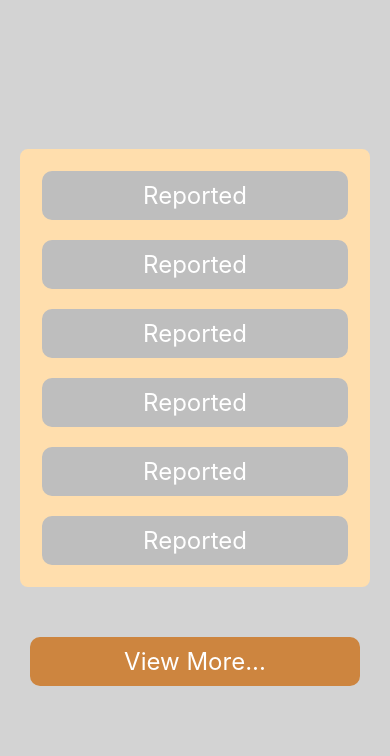
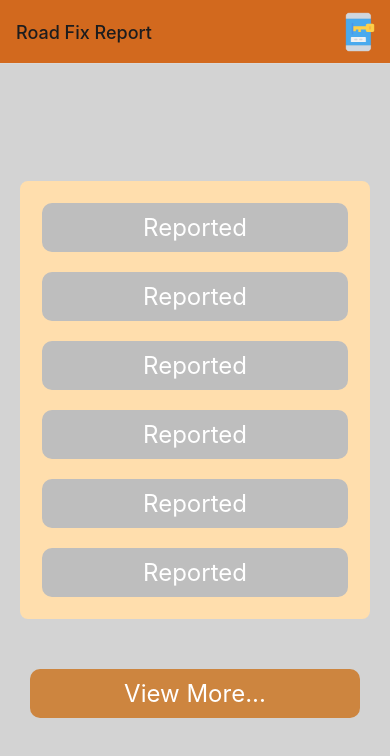
Before and after one commit to Yahar1/road-fix-report, a React Native app: screen /Splash in a window 390 px wide. Shown: the top 756 px of the page. Built offline with nearby package versions, Linux system fonts and the light colour scheme.

Commit message:
Simple commit

```diff
--- a/App.js
+++ b/App.js
@@ -1,5 +1,5 @@
 import React from 'react'
-import { View, Text } from 'react-native'
+import { View, Text, Pressable, Image } from 'react-native'
 import {NavigationContainer} from '@react-navigation/native';
 import {createNativeStackNavigator} from '@react-navigation/native-stack';
 import Splash from './Screens/Splash';
@@ -8,17 +8,38 @@ import Sign_Up from './Screens/Sign_Up';
 
 import General from './Screens/General';
 import Detail from './Screens/Detail';
+import Home from './Screens/Home';
 
 const Stack = createNativeStackNavigator();
 
 const App = () => {
+  const onPress = () => {
+    console.log('Pressed');
+  };
   return (
     <NavigationContainer>
       <Stack.Navigator>
         <Stack.Screen
           name="Splash"
           component={Splash}
-          options={{headerShown: false}}
+          options={({ navigation }) => ({
+          headerStyle: { backgroundColor: '#D2691E' },
+          title:'Road Fix Report',
+          headerRight: () => (
+            <Pressable
+              onPress={() => {
+                // Implement your navigation logic here
+                navigation.navigate('Login');
+              }}
+              style={{ marginRight: 10 }}
+            >
+              <Image
+                source={require('./img/Login.png')}
+                style={{ width: 40, height: 40 }}
+              />
+            </Pressable>
+          ),
+        })}
         />
         <Stack.Screen
           name="Login"
@@ -30,11 +51,11 @@ const App = () => {
           component={Sign_Up}
           options={{ title: 'Sign In' }}
         />
-        {/*<Stack.Screen
+        <Stack.Screen
           name="Home"
           component={Home}
           options={{ title: 'Welcome' }}
-        />*/}
+        />
         <Stack.Screen
           name="General"
           component={General}
--- a/Screens/Home.js
+++ b/Screens/Home.js
@@ -2,7 +2,11 @@ import { View, Text, ScrollView, StyleSheet, Image, Button } from 'react-native'
 import React from 'react'
 import data from './Data.json'
 
-const Home = () => {
+  const Home = ({ navigation }) => {
+    const onPress = () => {
+      navigation.navigate('Home');
+    };
+
   return (
     <ScrollView>
       {data.map(d => (
--- a/Screens/Login.js
+++ b/Screens/Login.js
@@ -8,6 +8,10 @@ const Login = ({ navigation }) => {
   });
 
   const onPress = () => {
+    navigation.navigate('General');
+    // Add your logic here for handling the sign-in button press
+  };
+  const onPress1 = () => {
     navigation.navigate('Sign_Up');
     // Add your logic here for handling the sign-in button press
   };
@@ -64,14 +68,14 @@ const Login = ({ navigation }) => {
           <View style={styles.formAction}>
             <TouchableOpacity onPress={onPress}>
               <View style={styles.btn}>
-                <Text style={styles.btnText}>Sign in</Text>
+                <Text style={styles.btnText}>Log in</Text>
               </View>
             </TouchableOpacity>
           </View>
 
           <TouchableOpacity
             onPress={() => {
-              // handle link
+              navigation.navigate('Sign_Up');
             }}
             style={{ marginTop: 'auto' }}>
             <Text style={styles.formFooter}>
--- a/Screens/Sign_Up.js
+++ b/Screens/Sign_Up.js
@@ -11,7 +11,7 @@ export default function Sign_Up({ navigation }) {
   });
 
   const onPress = () => {
-    navigation.navigate('General');
+    navigation.navigate('Login');
     // Add your logic here for handling the sign-up button press
   };
 
@@ -93,11 +93,11 @@ export default function Sign_Up({ navigation }) {
 
             <TouchableOpacity
               onPress={() => {
-                // handle link
+                navigation.navigate('Login');
               }}>
               <Text style={styles.formFooter}>
                 Already have an account?{' '}
-                <Text style={{ textDecorationLine: 'underline' }}>Sign in</Text>
+                <Text style={{ textDecorationLine: 'underline' }}>Log in</Text>
               </Text>
             </TouchableOpacity>
           </View>
--- a/Screens/Splash.js
+++ b/Screens/Splash.js
@@ -8,10 +8,6 @@ const Splash = ({ navigation }) => {
 
   return (
     <View style={styles.main}>
-      <Pressable
-        onPress={onPress}  // Call the onPress function when Pressable is pressed
-        onLongPress={() => console.warn('long press')}
-      >
         <View style={styles.header}>
           <View style={styles.reportedFrame}>
             <Text style={styles.pressableBtn}>Reported</Text>
@@ -25,7 +21,6 @@ const Splash = ({ navigation }) => {
         <View style={styles.viewMoreContainer}>
           <Text style={[styles.pressableBtn, styles.viewMoreBtn]}>View More...</Text>
         </View>
-      </Pressable>
     </View>
   );
 };
```
Also changed, not shown: img/Login.png (added).
